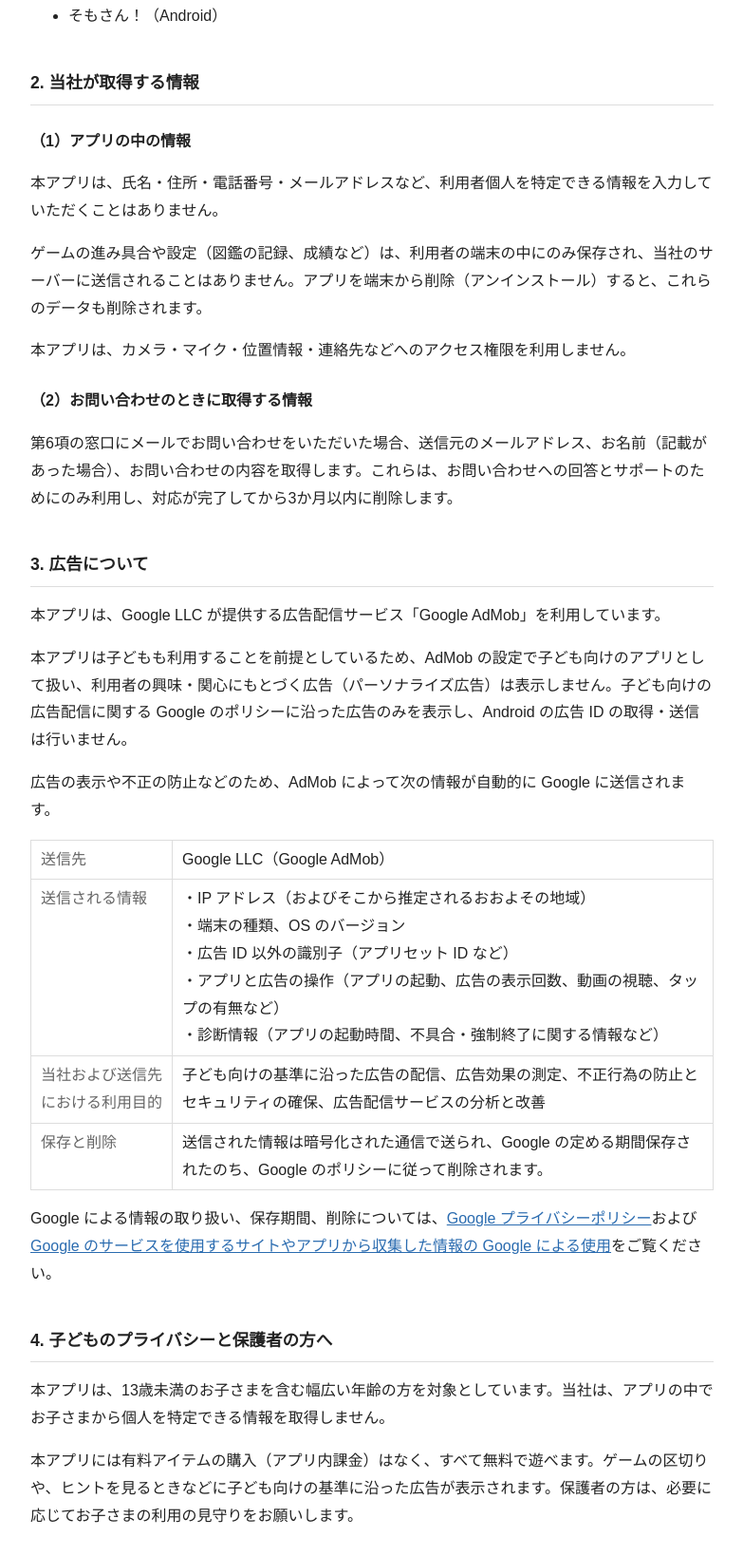
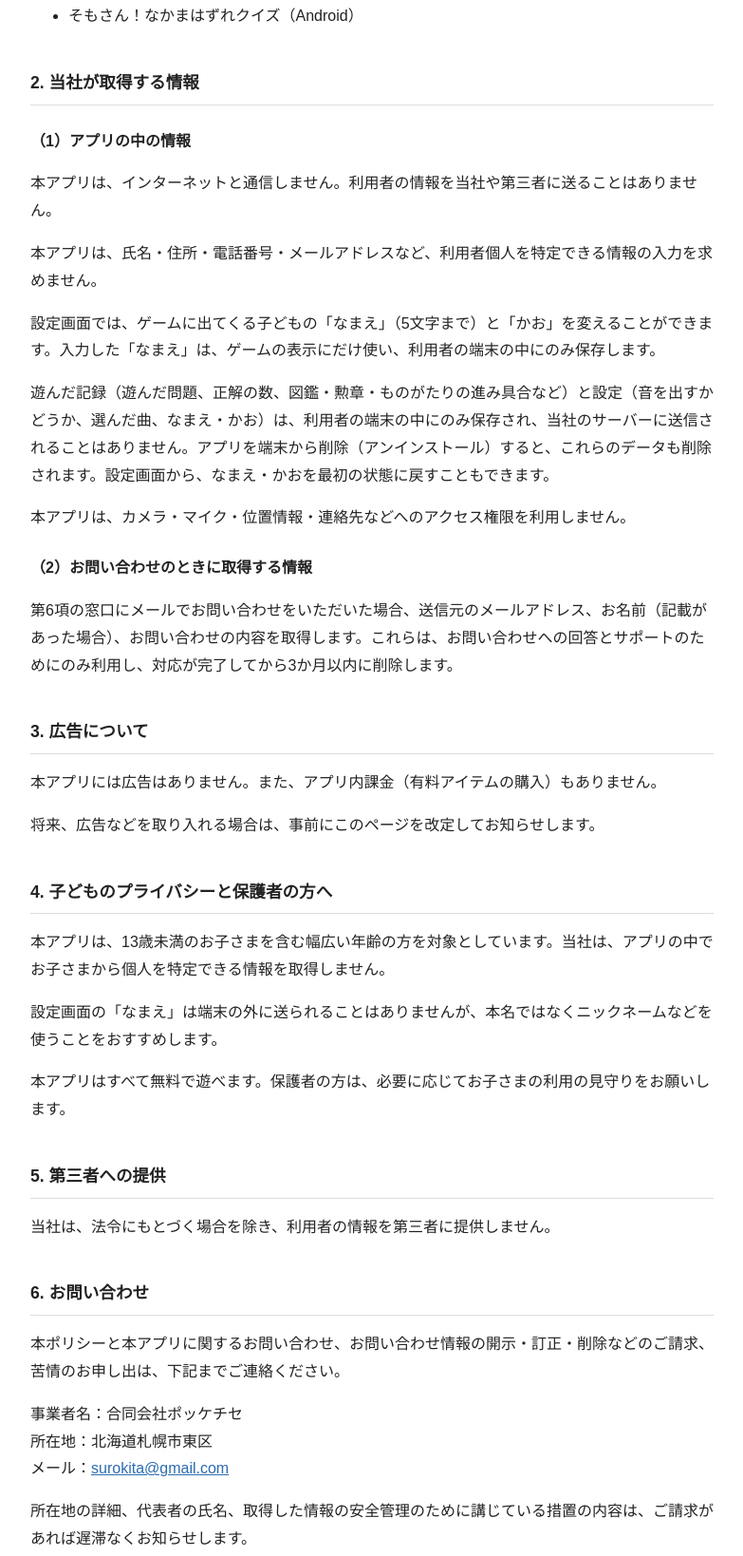
Before and after one commit to pokkechise/pokkechise.github.io, a plain HTML site: page privacy.html in a window 1280 px wide. Shown: the part 296-1934 px from the top of the page at 95% size, without its empty margins (248-1031 px from the left). Drawn offline with Linux system fonts and the light colour scheme.

Commit message:
Add files via upload
プライバシーポリシーを広告なし版に改定

```diff
--- a/privacy.html
+++ b/privacy.html
@@ -29,45 +29,30 @@
   <h2>1. 対象となるアプリ</h2>
   <p>本ポリシーは、当社が提供する次のアプリに適用されます。</p>
   <ul>
-    <li>そもさん！（Android）</li>
+    <li>そもさん！なかまはずれクイズ（Android）</li>
   </ul>
 
   <h2>2. 当社が取得する情報</h2>
   <h3>（1）アプリの中の情報</h3>
-  <p>本アプリは、氏名・住所・電話番号・メールアドレスなど、利用者個人を特定できる情報を入力していただくことはありません。</p>
-  <p>ゲームの進み具合や設定（図鑑の記録、成績など）は、利用者の端末の中にのみ保存され、当社のサーバーに送信されることはありません。アプリを端末から削除（アンインストール）すると、これらのデータも削除されます。</p>
+  <p>本アプリは、インターネットと通信しません。利用者の情報を当社や第三者に送ることはありません。</p>
+  <p>本アプリは、氏名・住所・電話番号・メールアドレスなど、利用者個人を特定できる情報の入力を求めません。</p>
+  <p>設定画面では、ゲームに出てくる子どもの「なまえ」（5文字まで）と「かお」を変えることができます。入力した「なまえ」は、ゲームの表示にだけ使い、利用者の端末の中にのみ保存します。</p>
+  <p>遊んだ記録（遊んだ問題、正解の数、図鑑・勲章・ものがたりの進み具合など）と設定（音を出すかどうか、選んだ曲、なまえ・かお）は、利用者の端末の中にのみ保存され、当社のサーバーに送信されることはありません。アプリを端末から削除（アンインストール）すると、これらのデータも削除されます。設定画面から、なまえ・かおを最初の状態に戻すこともできます。</p>
   <p>本アプリは、カメラ・マイク・位置情報・連絡先などへのアクセス権限を利用しません。</p>
   <h3>（2）お問い合わせのときに取得する情報</h3>
   <p>第6項の窓口にメールでお問い合わせをいただいた場合、送信元のメールアドレス、お名前（記載があった場合）、お問い合わせの内容を取得します。これらは、お問い合わせへの回答とサポートのためにのみ利用し、対応が完了してから3か月以内に削除します。</p>
 
   <h2>3. 広告について</h2>
-  <p>本アプリは、Google LLC が提供する広告配信サービス「Google AdMob」を利用しています。</p>
-  <p>本アプリは子どもも利用することを前提としているため、AdMob の設定で子ども向けのアプリとして扱い、利用者の興味・関心にもとづく広告（パーソナライズ広告）は表示しません。子ども向けの広告配信に関する Google のポリシーに沿った広告のみを表示し、Android の広告 ID の取得・送信は行いません。</p>
-  <p>広告の表示や不正の防止などのため、AdMob によって次の情報が自動的に Google に送信されます。</p>
-  <table>
-    <tr><th>送信先</th><td>Google LLC（Google AdMob）</td></tr>
-    <tr><th>送信される情報</th><td>
-      ・IP アドレス（およびそこから推定されるおおよその地域）<br>
-      ・端末の種類、OS のバージョン<br>
-      ・広告 ID 以外の識別子（アプリセット ID など）<br>
-      ・アプリと広告の操作（アプリの起動、広告の表示回数、動画の視聴、タップの有無など）<br>
-      ・診断情報（アプリの起動時間、不具合・強制終了に関する情報など）
-    </td></tr>
-    <tr><th>当社および送信先における利用目的</th><td>子ども向けの基準に沿った広告の配信、広告効果の測定、不正行為の防止とセキュリティの確保、広告配信サービスの分析と改善</td></tr>
-    <tr><th>保存と削除</th><td>送信された情報は暗号化された通信で送られ、Google の定める期間保存されたのち、Google のポリシーに従って削除されます。</td></tr>
-  </table>
-  <p>Google による情報の取り扱い、保存期間、削除については、<a href="https://policies.google.com/privacy?hl=ja" target="_blank" rel="noopener">Google プライバシーポリシー</a>および<a href="https://policies.google.com/technologies/partner-sites?hl=ja" target="_blank" rel="noopener">Google のサービスを使用するサイトやアプリから収集した情報の Google による使用</a>をご覧ください。</p>
+  <p>本アプリには広告はありません。また、アプリ内課金（有料アイテムの購入）もありません。</p>
+  <p>将来、広告などを取り入れる場合は、事前にこのページを改定してお知らせします。</p>
 
   <h2>4. 子どものプライバシーと保護者の方へ</h2>
   <p>本アプリは、13歳未満のお子さまを含む幅広い年齢の方を対象としています。当社は、アプリの中でお子さまから個人を特定できる情報を取得しません。</p>
-  <p>本アプリには有料アイテムの購入（アプリ内課金）はなく、すべて無料で遊べます。ゲームの区切りや、ヒントを見るときなどに子ども向けの基準に沿った広告が表示されます。保護者の方は、必要に応じてお子さまの利用の見守りをお願いします。</p>
+  <p>設定画面の「なまえ」は端末の外に送られることはありませんが、本名ではなくニックネームなどを使うことをおすすめします。</p>
+  <p>本アプリはすべて無料で遊べます。保護者の方は、必要に応じてお子さまの利用の見守りをお願いします。</p>
 
   <h2>5. 第三者への提供</h2>
-  <p>当社は、次の場合を除き、利用者の情報を第三者に提供しません。</p>
-  <ul>
-    <li>法令にもとづく場合</li>
-    <li>第3項のとおり、広告配信のために Google に情報が送信される場合（Google のポリシーに従って取り扱われます）</li>
-  </ul>
+  <p>当社は、法令にもとづく場合を除き、利用者の情報を第三者に提供しません。</p>
 
   <h2>6. お問い合わせ</h2>
   <p>本ポリシーと本アプリに関するお問い合わせ、お問い合わせ情報の開示・訂正・削除などのご請求、苦情のお申し出は、下記までご連絡ください。</p>
@@ -82,6 +67,7 @@
   <h2>改定履歴</h2>
   <ul>
     <li>2026年11月3日：制定</li>
+    <li>2026年11月25日：広告を使わない版（そもさん！なかまはずれクイズ v1.0）に合わせて改定</li>
   </ul>
 
   <footer><a href="./">合同会社ポッケチセ トップへ</a><br>&copy; 2026 合同会社ポッケチセ</footer>
```
